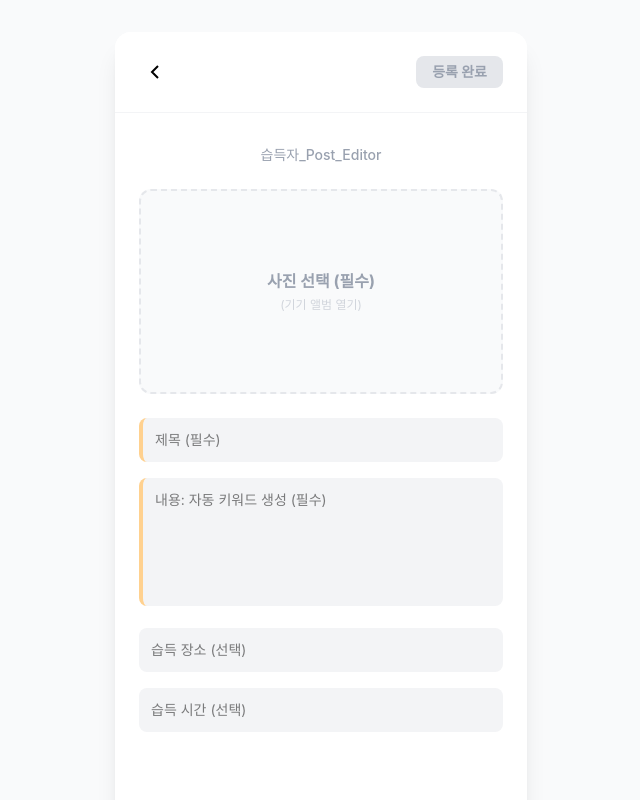
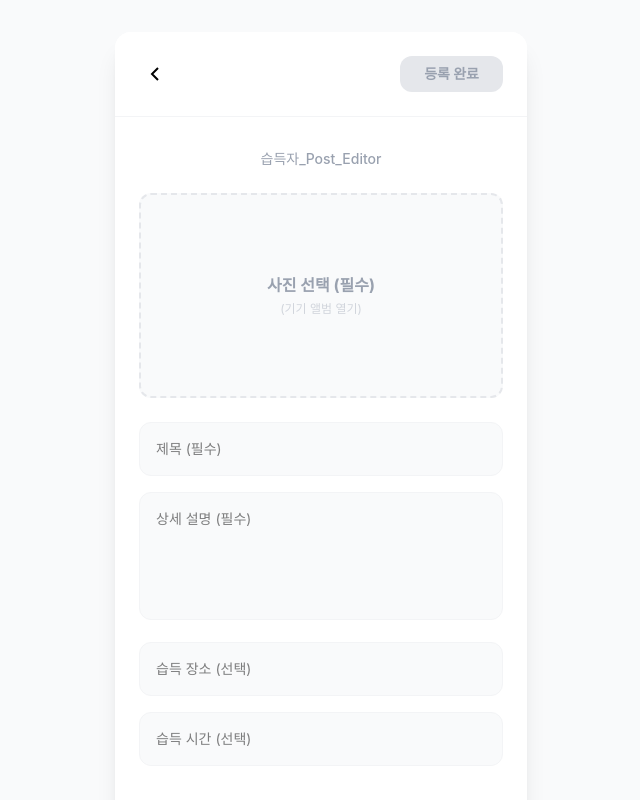
Before and after one commit to dbdlf/MatchCatch, a React (Vite) app: page /upload in a window 1280 px wide. Shown: the top 800 px of the page, without its empty margins (319-959 px from the left). Built offline with nearby package versions, Linux system fonts and the light colour scheme.

Commit message:
feat: architect mock API directory and connect auth/item APIs

```diff
--- /dev/null
+++ b/src/api/index.js
@@ -0,0 +1,6 @@
+export const delay = (ms) => new Promise((resolve) => setTimeout(resolve, ms));
+
+export * from './authApi';
+export * from './itemApi';
+export * from './matchApi';
+export * from './profileApi';
--- a/src/pages/Login.jsx
+++ b/src/pages/Login.jsx
@@ -1,37 +1,46 @@
 import React, { useState } from 'react';
 import { useNavigate, Link } from 'react-router-dom';
 import Layout from '../components/Layout';
+import { authApi } from '../api';
 
 const LoginPage = () => {
   const navigate = useNavigate();
   const [userId, setUserId] = useState('');
   const [password, setPassword] = useState('');
+  const [isLoading, setIsLoading] = useState(false);
 
-  const handleLogin = (e) => {
+  const handleLogin = async (e) => {
     e.preventDefault();
     if (userId.trim() === '' || password.trim() === '') {
-      alert('아이디와 비밀번호를 모두 입력해주세요!');
-    } else {
-      navigate('/home');
+      return alert('아이디와 비밀번호를 모두 입력해주세요!');
+    }
+
+    try {
+      setIsLoading(true); // 로딩 시작
+
+      // 가상 API 호출
+      const response = await authApi.login(userId, password);
+
+      if (response.success) {
+        // 나중에 여기서 로컬 스토리지에 토큰(response.access_token)을 저장
+        navigate('/home');
+      }
+    } catch (error) {
+      alert(error.message); // 에러 메시지 띄우기
+    } finally {
+      setIsLoading(false); // 로딩 종료
     }
   };
 
   return (
     <Layout hideNav>
-
       <div className="flex-1 flex flex-col justify-between px-6 py-10 bg-white h-full overflow-y-auto">
-
-        {/* 1. 상단 콘텐츠 묶음 (로고 + 입력 필드들) */}
         <div className="space-y-10 mt-4">
-
-          {/* 타이틀 로고 */}
           <h1 className="text-4xl font-extrabold text-center tracking-tight">
             <span className="text-[#FF8C69]">Match</span> <span className="text-[#FFC107]">Catch!!</span>
           </h1>
 
-          {/* 입력창 구역 */}
           <div className="w-full space-y-5">
-            {/* 아이디 */}
             <div className="space-y-1.5">
               <label className="block text-gray-700 font-bold text-sm pl-1">아이디</label>
               <input
@@ -40,10 +49,10 @@ const LoginPage = () => {
                 value={userId}
                 onChange={(e) => setUserId(e.target.value)}
                 placeholder="example1234"
+                disabled={isLoading}
               />
             </div>
 
-            {/* 비밀번호 */}
             <div className="space-y-1.5">
               <label className="block text-gray-700 font-bold text-sm pl-1">비밀번호</label>
               <input
@@ -52,18 +61,21 @@ const LoginPage = () => {
                 value={password}
                 onChange={(e) => setPassword(e.target.value)}
                 placeholder="****"
+                disabled={isLoading}
               />
             </div>
           </div>
         </div>
 
-        {/* 2. 하단 콘텐츠 묶음 (로그인 버튼 + 회원가입 링크) */}
         <div className="w-full space-y-4 mb-2">
           <button
             onClick={handleLogin}
-            className="w-full bg-[#FFC107] text-gray-900 py-4 rounded-xl text-base font-bold active:scale-[0.98] transition-all shadow-sm hover:brightness-95"
+            disabled={isLoading}
+            className={`w-full py-4 rounded-xl text-base font-bold transition-all shadow-sm ${
+              isLoading ? 'bg-gray-200 text-gray-400 cursor-not-allowed' : 'bg-[#FFC107] text-gray-900 active:scale-[0.98] hover:brightness-95'
+            }`}
           >
-            로그인
+            {isLoading ? '로그인 중...' : '로그인'}
           </button>
 
           <div className="text-center">
@@ -72,7 +84,6 @@ const LoginPage = () => {
             </Link>
           </div>
         </div>
-
       </div>
     </Layout>
   );
--- a/src/pages/Register.jsx
+++ b/src/pages/Register.jsx
@@ -1,11 +1,12 @@
 import React, { useState } from 'react';
 import { useNavigate } from 'react-router-dom';
 import Layout from '../components/Layout';
+import { authApi } from '../api';
 
 const RegisterPage = () => {
   const navigate = useNavigate();
+  const [isLoading, setIsLoading] = useState(false);
 
-  // 1. 입력값 상태 관리 (email -> studentId로 변경)
   const [formData, setFormData] = useState({
     studentId: '',
     userId: '',
@@ -13,30 +14,24 @@ const RegisterPage = () => {
     confirmPassword: ''
   });
 
-  // 2. 중복 확인 통과 여부 상태 관리
   const [isStudentIdChecked, setIsStudentIdChecked] = useState(false);
   const [isIdChecked, setIsIdChecked] = useState(false);
 
-  // 입력창 수정 시 처리
   const handleChange = (e) => {
     const { name, value } = e.target;
 
-    // 💡 학번 입력란일 경우: 숫자가 아닌 모든 문자를 빈 문자열로 치환하여 숫자만 남김
     if (name === 'studentId') {
       const onlyNumbers = value.replace(/[^0-9]/g, '');
       setFormData({ ...formData, [name]: onlyNumbers });
-      setIsStudentIdChecked(false); // 값이 바뀌면 중복확인 초기화
+      setIsStudentIdChecked(false);
     } else {
       setFormData({ ...formData, [name]: value });
       if (name === 'userId') setIsIdChecked(false);
     }
   };
 
-  // 가상 학번 중복 확인 함수
   const checkStudentIdDuplicate = () => {
     if (!formData.studentId.trim()) return alert('학번을 입력해주세요.');
-
-    // 가상의 중복된 학번 예시 (예: 20261234)
     if (formData.studentId === '20261234') {
       alert('이미 가입된 학번입니다.');
       setIsStudentIdChecked(false);
@@ -46,10 +41,8 @@ const RegisterPage = () => {
     }
   };
 
-  // 가상 아이디 중복 확인 함수
   const checkIdDuplicate = () => {
     if (!formData.userId.trim()) return alert('아이디를 입력해주세요.');
-
     if (formData.userId === 'chacha') {
       alert('이미 존재하는 아이디입니다.');
       setIsIdChecked(false);
@@ -59,7 +52,6 @@ const RegisterPage = () => {
     }
   };
 
-  // 3. 가입하기 버튼 활성화 조건식
   const isFormValid =
     formData.studentId.trim() &&
     formData.userId.trim() &&
@@ -69,24 +61,32 @@ const RegisterPage = () => {
     isStudentIdChecked &&
     isIdChecked;
 
-  // 가입 버튼 클릭 시 처리
-  const handleRegister = (e) => {
+  const handleRegister = async (e) => {
     e.preventDefault();
-    if (!isFormValid) return;
+    if (!isFormValid || isLoading) return;
 
-    alert('회원가입이 완료되었습니다!');
-    navigate('/'); // 성공 시 로그인(메인) 화면으로 이동
+    try {
+      setIsLoading(true); // 로딩 시작
+
+      // 가상 API 호출
+      await authApi.register(formData);
+
+      alert('회원가입이 완료되었습니다!');
+      navigate('/'); // 성공 시 로그인 화면으로 이동
+    } catch (error) {
+      alert('회원가입 중 오류가 발생했습니다.');
+    } finally {
+      setIsLoading(false); // 로딩 종료
+    }
   };
 
   return (
     <Layout hideNav>
       <div className="flex-1 flex flex-col justify-between px-6 py-10 bg-white h-full overflow-y-auto">
 
-        {/* 상단 폼 영역 묶음 */}
         <div className="space-y-6 mt-4">
           <h1 className="text-2xl font-bold text-gray-900 text-center mb-6">회원가입</h1>
 
-          {/* 학번 입력 필드 + 중복확인 버튼 */}
           <div className="space-y-1.5">
             <label className="block text-gray-800 font-bold text-sm pl-1">학번</label>
             <div className="flex space-x-2">
@@ -95,13 +95,15 @@ const RegisterPage = () => {
                 inputMode="numeric"
                 className="flex-1 p-4 border border-gray-200 rounded-xl outline-none text-sm focus:ring-2 focus:ring-[#FFC107] transition-all"
                 type="text"
-                placeholder="학번 (숫자만 입력)"
+                placeholder="학번"
                 value={formData.studentId}
                 onChange={handleChange}
+                disabled={isLoading}
               />
               <button
                 type="button"
                 onClick={checkStudentIdDuplicate}
+                disabled={isLoading}
                 className={`px-4 rounded-xl text-xs font-bold transition-colors whitespace-nowrap ${isStudentIdChecked ? 'bg-green-100 text-green-700' : 'bg-gray-100 text-gray-700 hover:bg-gray-200 border border-gray-200'}`}
               >
                 {isStudentIdChecked ? '확인 완료' : '중복 확인'}
@@ -109,7 +111,6 @@ const RegisterPage = () => {
             </div>
           </div>
 
-          {/* 아이디 입력 필드 + 중복확인 버튼 */}
           <div className="space-y-1.5">
             <label className="block text-gray-800 font-bold text-sm pl-1">아이디</label>
             <div className="flex space-x-2">
@@ -120,10 +121,12 @@ const RegisterPage = () => {
                 placeholder="사용할 아이디 입력"
                 value={formData.userId}
                 onChange={handleChange}
+                disabled={isLoading}
               />
               <button
                 type="button"
                 onClick={checkIdDuplicate}
+                disabled={isLoading}
                 className={`px-4 rounded-xl text-xs font-bold transition-colors whitespace-nowrap ${isIdChecked ? 'bg-green-100 text-green-700' : 'bg-gray-100 text-gray-700 hover:bg-gray-200 border border-gray-200'}`}
               >
                 {isIdChecked ? '확인 완료' : '중복 확인'}
@@ -131,7 +134,6 @@ const RegisterPage = () => {
             </div>
           </div>
 
-          {/* 비밀번호 */}
           <div className="space-y-1.5">
             <label className="block text-gray-800 font-bold text-sm pl-1">비밀번호</label>
             <input
@@ -141,10 +143,10 @@ const RegisterPage = () => {
               placeholder="비밀번호 입력"
               value={formData.password}
               onChange={handleChange}
+              disabled={isLoading}
             />
           </div>
 
-          {/* 비밀번호 확인 + 실시간 피드백 */}
           <div className="space-y-1.5">
             <label className="block text-gray-800 font-bold text-sm pl-1">비밀번호 확인</label>
             <input
@@ -154,9 +156,9 @@ const RegisterPage = () => {
               placeholder="비밀번호 다시 입력"
               value={formData.confirmPassword}
               onChange={handleChange}
+              disabled={isLoading}
             />
 
-            {/* 실시간 패스워드 일치 여부 시각화 피드백 */}
             {formData.confirmPassword && (
               formData.password === formData.confirmPassword ? (
                 <p className="text-xs text-green-500 font-medium mt-1 pl-1">✓ 비밀번호가 일치합니다.</p>
@@ -167,18 +169,17 @@ const RegisterPage = () => {
           </div>
         </div>
 
-        {/* 하단 버튼 영역 */}
         <div className="w-full mt-8 mb-2">
           <button
-            disabled={!isFormValid}
+            disabled={!isFormValid || isLoading}
             onClick={handleRegister}
             className={`w-full py-4 rounded-xl text-base font-bold transition-all shadow-sm ${
-              isFormValid
-                ? 'bg-[#FFC107] text-gray-900 active:scale-[0.98] hover:brightness-95 cursor-pointer'
-                : 'bg-gray-200 text-gray-400 cursor-not-allowed'
+              !isFormValid || isLoading
+                ? 'bg-gray-200 text-gray-400 cursor-not-allowed'
+                : 'bg-[#FFC107] text-gray-900 active:scale-[0.98] hover:brightness-95'
             }`}
           >
-            가입하기
+            {isLoading ? '가입 처리 중...' : '가입하기'}
           </button>
         </div>
 
--- a/src/pages/Upload.jsx
+++ b/src/pages/Upload.jsx
@@ -1,6 +1,7 @@
 import React, { useState, useRef } from 'react';
 import { useNavigate, useLocation } from 'react-router-dom';
 import Layout from '../components/Layout';
+import { itemApi } from '../api';
 
 function UploadPage() {
   const navigate = useNavigate();
@@ -9,15 +10,14 @@ function UploadPage() {
 
   const [mode, setMode] = useState(location.state?.mode || 'found');
   const [selectedImage, setSelectedImage] = useState(null);
+  const [isLoading, setIsLoading] = useState(false); // 로딩 상태 관리
 
   const [formData, setFormData] = useState({
-    title: '',
-    content: '',
-    location: '',
-    time: '',
-    type: '',
-    color: '',
-    extraKeywords: ''
+    title: '',        // 분실/습득물 제목
+    content: '',      // 상세 설명
+    keywords: '',     // 특징 키워드 (분실물 전용)
+    location: '',     // 예상 장소
+    time: '',         // 예상 시간
   });
 
   const handleFileChange = (e) => {
@@ -35,42 +35,67 @@ function UploadPage() {
             content: "인형, 삼색, 고양이, 꼬리 짧음"
           }));
         } else {
+          // 분실물일 때 이미지를 올리면 키워드를 AI가 잡아주는 연출
           setFormData(prev => ({
             ...prev,
-            type: "인형",
-            color: "삼색(흰/검/갈)"
+            keywords: "인형, 삼색, 고양이"
           }));
         }
       }, 1000);
     }
   };
 
-  // 폼 유효성 검사 (장소, 시간은 조건에서 제외)
+  // 폼 유효성 검사
   const isFormValid = () => {
     if (mode === 'found') {
+      // 습득물: 이미지 필수, 제목 필수, 설명 필수
       return selectedImage && formData.title.trim() && formData.content.trim();
     } else {
-      const hasRequiredKeywords = formData.type && formData.color;
-      return selectedImage || hasRequiredKeywords;
+      // 분실물: 제목 필수, 설명 필수, 키워드 필수 (명세서상 이미지는 선택 사항)
+      return formData.title.trim() && formData.content.trim() && formData.keywords.trim();
     }
   };
 
-  const handleSubmit = () => {
-    if (!isFormValid()) return;
+  // 백엔드 명세서에 맞춘 연속 호출 로직!
+  const handleSubmit = async () => {
+    if (!isFormValid() || isLoading) return;
 
+    setIsLoading(true); // 로딩 스피너 및 버튼 비활성화 시작
+
+    try {
       if (mode === 'found') {
-      const newPostId = "123";
+        // [과정] 습득물 등록
+        const response = await itemApi.registerFoundItem({ ...formData, image: selectedImage });
+
         alert("습득물이 성공적으로 등록되었습니다.");
-
         navigate('/postdetail', {
           state: {
-          postId: newPostId,
+            postId: response.found_item_id, // 서버에서 발급한 ID
             isAuthor: true,
             isFromUpload: true
           }
         });
+
       } else {
-      navigate('/searchresult', { state: { searchData: formData } });
+        // [과정 1] 분실물 등록
+        const registerResponse = await itemApi.registerLostItem({ ...formData, image: selectedImage });
+        const newLostItemId = registerResponse.lost_item_id; // 등록 후 발급받은 내 분실물 고유 ID
+
+        // [과정 2] 발급받은 ID로 유사 습득물 조회
+        const searchResults = await itemApi.getSimilarFoundItems(newLostItemId);
+
+        // [과정 3] 결과 페이지로 이동 (검색 결과 + 분실물 ID 동시 전달)
+        navigate('/searchresult', {
+          state: {
+            results: searchResults,     // 화면에 뿌려줄 검색 결과
+            lostItemId: newLostItemId   // 매칭 요청 시 백엔드에 줘야 할 내 분실물 고유 번호
+          }
+        });
+      }
+    } catch (error) {
+      alert("서버 처리 중 오류가 발생했습니다.");
+    } finally {
+      setIsLoading(false); // 로딩 종료
     }
   };
 
@@ -86,17 +111,23 @@ function UploadPage() {
 
       {/* 상단 헤더 */}
       <div className="flex items-center justify-between px-6 py-6 border-b border-gray-100 bg-white">
-        <button onClick={() => navigate(-1)} className="p-1">
+        <button onClick={() => navigate(-1)} className="p-1" disabled={isLoading}>
           <svg width="24" height="24" viewBox="0 0 24 24" fill="none" stroke="black" strokeWidth="2">
             <path d="M15 18l-6-6 6-6" />
           </svg>
         </button>
         <button
-          disabled={!isFormValid()}
+          disabled={!isFormValid() || isLoading}
           onClick={handleSubmit}
-          className={`px-4 py-1.5 rounded-lg font-bold text-sm transition-colors ${isFormValid() ? 'bg-[#FFD18F] text-black' : 'bg-gray-200 text-gray-400 cursor-not-allowed'}`}
+          className={`px-6 py-2 rounded-xl font-bold text-sm transition-all ${
+            !isFormValid() || isLoading
+              ? 'bg-gray-200 text-gray-400 cursor-not-allowed'
+              : 'bg-[#FFD18F] text-black active:scale-[0.98] shadow-sm hover:brightness-95'
+          }`}
         >
-          {mode === 'found' ? '등록 완료' : '검색하기'}
+          {isLoading
+            ? 'AI 분석 중...'
+            : (mode === 'found' ? '등록 완료' : '검색하기')}
         </button>
       </div>
 
@@ -108,74 +139,70 @@ function UploadPage() {
 
         {/* 사진 선택 영역 */}
         <div
-          onClick={() => fileInputRef.current.click()}
-          className="w-full aspect-video bg-gray-50 rounded-xl flex flex-col items-center justify-center border-2 border-dashed border-gray-200 cursor-pointer overflow-hidden hover:bg-gray-100 transition-colors"
+          onClick={() => !isLoading && fileInputRef.current.click()}
+          className={`w-full aspect-video bg-gray-50 rounded-xl flex flex-col items-center justify-center border-2 border-dashed border-gray-200 overflow-hidden transition-colors ${isLoading ? 'cursor-not-allowed opacity-50' : 'cursor-pointer hover:bg-gray-100'}`}
         >
           {selectedImage ? (
             <img src={selectedImage} alt="선택된 사진" className="w-full h-full object-cover" />
           ) : (
             <div className="text-center">
-              <span className="text-gray-400 font-bold block">사진 선택 (필수)</span>
+              <span className="text-gray-400 font-bold block">
+                {mode === 'found' ? '사진 선택 (필수)' : '참고 사진 선택 (선택)'}
+              </span>
               <span className="text-gray-300 text-xs mt-1 block">(기기 앨범 열기)</span>
             </div>
           )}
         </div>
 
         {/* 조건 분기 폼 */}
-        {mode === 'found' ? (
-          /* 습득자 폼 */
         <div className="space-y-4">
           <input
-              type="text" placeholder="제목 (필수)"
-              className="w-full p-3 bg-gray-100 rounded-lg outline-none text-sm border-l-4 border-[#FFD18F]"
-              value={formData.title} onChange={e => setFormData({...formData, title: e.target.value})}
+            type="text"
+            placeholder="제목 (필수)"
+            disabled={isLoading}
+            className="w-full p-4 bg-gray-50 rounded-xl outline-none text-sm border border-gray-100 focus:border-[#FFD18F] focus:ring-1 focus:ring-[#FFD18F] transition-all"
+            value={formData.title}
+            onChange={e => setFormData({...formData, title: e.target.value})}
           />
+
           <textarea
-              placeholder="내용: 자동 키워드 생성 (필수)"
-              className="w-full h-32 p-3 bg-gray-100 rounded-lg outline-none resize-none text-sm border-l-4 border-[#FFD18F]"
-              value={formData.content} onChange={e => setFormData({...formData, content: e.target.value})}
+            placeholder={mode === 'found' ? "상세 설명 (필수)" : "잃어버린 물건의 상세 설명 (필수)"}
+            disabled={isLoading}
+            className="w-full h-32 p-4 bg-gray-50 rounded-xl outline-none resize-none text-sm border border-gray-100 focus:border-[#FFD18F] focus:ring-1 focus:ring-[#FFD18F] transition-all"
+            value={formData.content}
+            onChange={e => setFormData({...formData, content: e.target.value})}
           />
+
+          {/* 분실물일 때만 나타나는 특징 키워드 입력란 */}
+          {mode === 'lost' && (
             <input
-              type="text" placeholder="습득 장소 (선택)"
-              className="w-full p-3 bg-gray-100 rounded-lg outline-none text-sm"
-              value={formData.location} onChange={e => setFormData({...formData, location: e.target.value})}
+              type="text"
+              placeholder="특징 키워드 (쉼표로 구분하여 입력, 필수)"
+              disabled={isLoading}
+              className="w-full p-4 bg-gray-50 rounded-xl outline-none text-sm border border-gray-100 focus:border-[#FFD18F] focus:ring-1 focus:ring-[#FFD18F] transition-all"
+              value={formData.keywords}
+              onChange={e => setFormData({...formData, keywords: e.target.value})}
             />
+          )}
+
           <input
-              type="text" placeholder="습득 시간 (선택)"
-              className="w-full p-3 bg-gray-100 rounded-lg outline-none text-sm"
-              value={formData.time} onChange={e => setFormData({...formData, time: e.target.value})}
+            type="text"
+            placeholder={mode === 'found' ? "습득 장소 (선택)" : "분실 예상 장소 (선택)"}
+            disabled={isLoading}
+            className="w-full p-4 bg-gray-50 rounded-xl outline-none text-sm border border-gray-100 focus:border-[#FFD18F] focus:ring-1 focus:ring-[#FFD18F] transition-all"
+            value={formData.location}
+            onChange={e => setFormData({...formData, location: e.target.value})}
+          />
+
+          <input
+            type="text"
+            placeholder={mode === 'found' ? "습득 시간 (선택)" : "분실 예상 시간 (선택)"}
+            disabled={isLoading}
+            className="w-full p-4 bg-gray-50 rounded-xl outline-none text-sm border border-gray-100 focus:border-[#FFD18F] focus:ring-1 focus:ring-[#FFD18F] transition-all"
+            value={formData.time}
+            onChange={e => setFormData({...formData, time: e.target.value})}
           />
         </div>
-        ) : (
-          /* 분실자 폼 */
-          <div className="space-y-4">
-            <input
-              type="text" placeholder="종류 (필수)"
-              className="w-full p-3 bg-gray-100 rounded-lg outline-none border-l-4 border-[#FFD18F] text-sm"
-              value={formData.type} onChange={e => setFormData({...formData, type: e.target.value})}
-            />
-            <input
-              type="text" placeholder="색상 (필수)"
-              className="w-full p-3 bg-gray-100 rounded-lg outline-none border-l-4 border-[#FFD18F] text-sm"
-              value={formData.color} onChange={e => setFormData({...formData, color: e.target.value})}
-            />
-            <input
-              type="text" placeholder="기타 키워드"
-              className="w-full p-3 bg-gray-100 rounded-lg outline-none text-sm"
-              value={formData.extraKeywords} onChange={e => setFormData({...formData, extraKeywords: e.target.value})}
-            />
-            <input
-              type="text" placeholder="잃어버린 예상 장소 (선택)"
-              className="w-full p-3 bg-gray-100 rounded-lg outline-none text-sm"
-              value={formData.location} onChange={e => setFormData({...formData, location: e.target.value})}
-            />
-            <input
-              type="text" placeholder="잃어버린 예상 시간 (선택)"
-              className="w-full p-3 bg-gray-100 rounded-lg outline-none text-sm"
-              value={formData.time} onChange={e => setFormData({...formData, time: e.target.value})}
-            />
-          </div>
-        )}
       </div>
     </Layout>
   );
```
Also changed, not shown: src/api/authApi.js (added, +34 -0 lines), src/api/itemApi.js (added, +50 -0 lines). Lines whose indentation alone changed are shown as unchanged.
